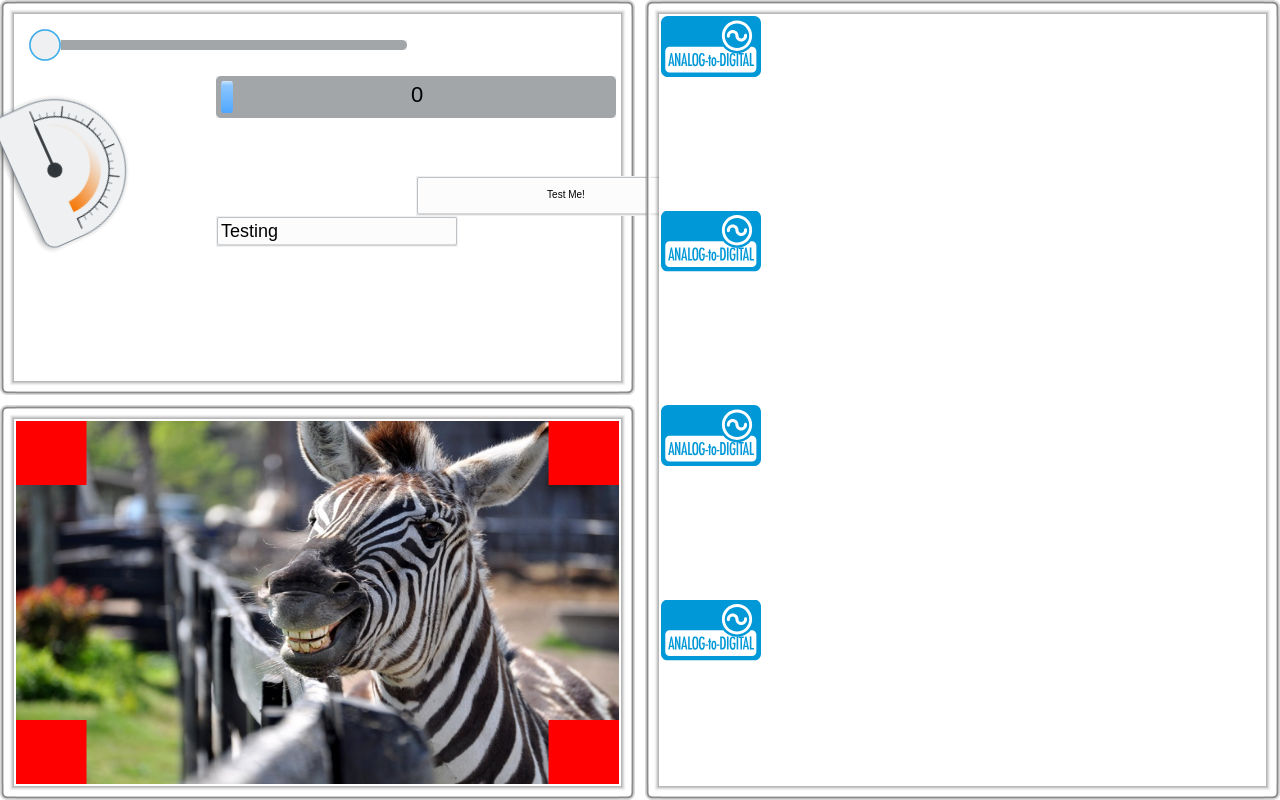
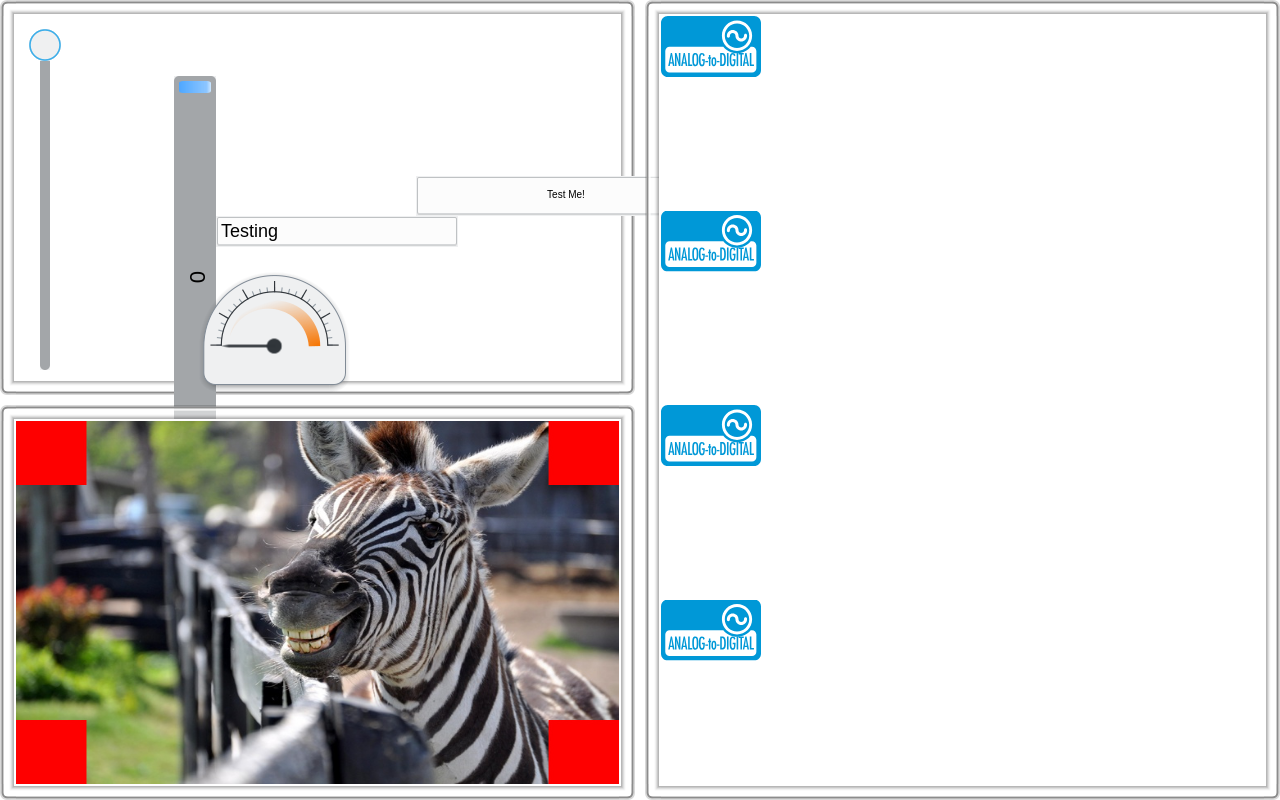
Before and after one commit to crocycroc/crocodile.ui, a plain HTML site: page test.html in a window 1280 px wide. Drawn offline with Linux system fonts and the light colour scheme.

Commit message:
Forgot to add setOrientation to the slider element

```diff
--- a/CrocSlider.js
+++ b/CrocSlider.js
@@ -156,6 +156,19 @@ CrocSlider.prototype.getHeight = function() {
 	}
 };
 
+CrocSlider.prototype.setOrientation = function(orientation) {
+
+	if(orientation.toLowerCase() === "verticle") {
+		this.orientation = orientation;
+	}
+
+	else {
+		this.orientation = "horizontal";
+	}
+
+	this.getRoot().repaint();
+};
+
 CrocSlider.prototype.globalPointToValue = function(x, y) {
 	var t = this.inverseTransform(this.lastTransform);
 
--- a/test.html
+++ b/test.html
@@ -62,9 +62,22 @@
 			var testProgressBar = new CrocProgressBar(root);
 			var testButtonLabeled = new CrocButtonLabeled(root, "Test Me!");
 			testSlider.setTargetWidth("400px");
+			testSlider.setOrientation("verticle");
 			testProgressBar.setTargetWidth("400px");
 			testButtonLabeled.setTargetWidth("300px");
 			testButtonLabeled.setTargetHeight("40px");
+
+			testProgressBar.addEventListener("mousedown", function(e) {
+				if(this.value === 100) {
+					alert("YOU WIN!");
+				}
+			});
+
+			testProgressBar.addEventListener("mousedown", function(e) {
+				if(this.value === 40) {
+					alert("YOU SUCK!");
+				}
+			});
 
 			zebraImage.setScaling("stretch");
 			testLabel.setWrapping("word");
@@ -142,8 +155,8 @@
 // 			testHoziPanelList.addChild(testLabel);
 			testBorderPanel.addChild(testDom, 200, 200);
 			testBorderPanel.addChild(testSlider, 10, 10, 0);
-			testBorderPanel.addChild(testAnalogMeter, 80, 50, 20);
-			testBorderPanel.addChild(testProgressBar, 200, 60);
+			testBorderPanel.addChild(testAnalogMeter, 180, 250);
+			testBorderPanel.addChild(testProgressBar, 200, 60, Math.PI/2);
 			testBorderPanel.addChild(testButtonLabeled, 400, 160);
 
 			testPanelList.addChild(zebraBorderPanel);
```
